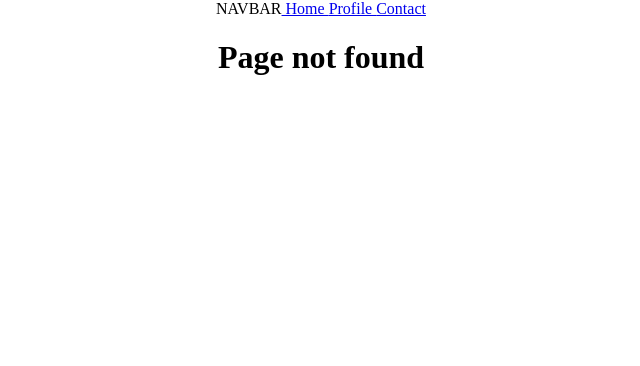
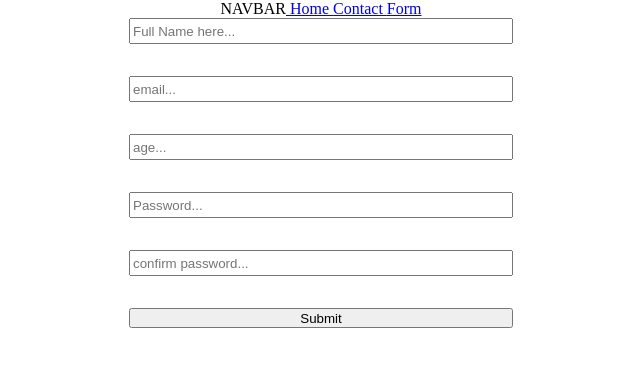
Before and after one commit to SharkTax/BotDisc, a React (Create React App) app: page /form in a window 1280 px wide. Before the commit this address had no page. Shown: the top 366 px of the page, without its empty margins (319-959 px from the left). Built offline with nearby package versions, Linux system fonts and the light colour scheme.

Commit message:
this is the form prctice, with yup

```diff
--- a/package.json
+++ b/package.json
@@ -3,15 +3,19 @@
   "version": "0.1.0",
   "private": true,
   "dependencies": {
+    "@hookform/resolvers": "^3.3.4",
+    "@tanstack/react-query": "^5.17.19",
     "@testing-library/jest-dom": "^5.17.0",
     "@testing-library/react": "^13.4.0",
     "@testing-library/user-event": "^13.5.0",
     "axios": "^1.6.5",
     "react": "^18.2.0",
     "react-dom": "^18.2.0",
+    "react-hook-form": "^7.49.3",
     "react-router-dom": "^6.21.3",
     "react-scripts": "5.0.1",
-    "web-vitals": "^2.1.4"
+    "web-vitals": "^2.1.4",
+    "yup": "^1.3.3"
   },
   "scripts": {
     "start": "react-scripts start",
--- a/src/App.css
+++ b/src/App.css
@@ -5,8 +5,20 @@ body{
 
 .App {
   text-align: center;
+  display: flex;
+  flex-direction: column;
+  align-items: center;
 }
 
+form{
+  display: flex;
+  flex-direction: column ;
+  width: 30%;
+}
+
+input{
+  height: 20px;
+}
 
 .addTask{
   height: 30vh;
--- a/src/App.js
+++ b/src/App.js
@@ -2,29 +2,30 @@ import { useEffect, useState, createContext } from 'react';
 import styles from'./App.css';
 import {Home} from './pages/Home'
 import { Contact } from './pages/Contact';
-import { Profile } from './pages/Profile';
+import { Form } from './pages/Form';
 import { Navbar } from './pages/Navbar';
 import { BrowserRouter as Router, Routes, Route , Link} from 'react-router-dom';
+import { QueryClient, QueryClientProvider } from '@tanstack/react-query';
 
 export const AppContext = createContext();
 
 
 
 function App() {
-  const [userName, setusername] = useState("Victor")
+  const client = new QueryClient();
   return (
     <div className="App">
-      <AppContext.Provider value={{userName, setusername}}>
+      <QueryClientProvider client={client}>
         <Router>
         <Navbar/>
           <Routes>
             <Route path='/' element={<Home />}/>
-            <Route path='/profile' element={<Profile/>}/>
+            <Route path='/form' element={<Form/>}/>
             <Route path='/contact' element={<Contact/>}/>
             <Route path='*' element={<h1>Page not found</h1>}/>
           </Routes>
         </Router>
-      </AppContext.Provider>
+      </QueryClientProvider>
     </div>
   );
 }
--- a/src/components/ChangeProfile.js
+++ /dev/null
@@ -1,16 +0,0 @@
-import { useState } from "react"
-import { useContext } from "react"
-import { AppContext } from "../App"
-
-
-export const ChangeProfile = ()=>{
-
-    const {setusername} = useContext(AppContext)
-    const [newUsername, setNewUserName] = useState("")
-    return (
-        <div>
-            <input onChange={(e)=>{setNewUserName(e.target.value)}}/>
-            <button onClick={()=>{setusername(newUsername)}}>Change the userName</button>
-        </div>
-    )
-}
--- a/src/index.js
+++ b/src/index.js
@@ -4,7 +4,9 @@ import App from './App';
 
 const root = ReactDOM.createRoot(document.getElementById('root'));
 root.render(
-    <App />
+    <React.StrictMode>
+        <App />
+    </React.StrictMode>
 );
 
 // If you want to start measuring performance in your app, pass a function
--- /dev/null
+++ b/src/pages/Form.js
@@ -0,0 +1,39 @@
+import { useForm } from "react-hook-form"
+import {yupResolver} from "@hookform/resolvers/yup"
+import * as yup from "yup"
+
+export const Form = () => {
+
+
+    const schema = yup.object().shape({
+        fullName : yup.string().required("your full name is required"),
+        email: yup.string().email().required("insert an good email"),
+        age: yup.number().positive().integer().min(18).required("you must be 18 plus"),
+        password: yup.string().min(4).max(20).required("valid password pls"),
+        Cpassword: yup.string().min(4).oneOf([yup.ref("password"), null], "the password is not matching").required()
+
+    })
+
+    const {register, handleSubmit, formState: {errors}} = useForm({
+        resolver: yupResolver(schema),
+    })
+
+    const onSubmit = (data)=>{
+        console.log(data)
+    }
+    return(
+        <form onSubmit={handleSubmit(onSubmit)}>
+            <input type="text" placeholder="Full Name here..." {...register("fullName")}/>
+            <p>{errors.fullName?.message}</p>
+            <input type="text" placeholder="email..." {...register("email")}/>
+            <p>{errors.email?.message}</p>
+            <input type="number" placeholder="age..." {...register("age")}/>
+            <p>{errors.age?.message}</p>
+            <input type="password" placeholder="Password..." {...register("password")}/>
+            <p>{errors.password?.message}</p>
+            <input type="password" placeholder="confirm password..." {...register("Cpassword")}/>
+            <p>{errors.Cpassword?.message}</p>
+            <input type="submit"/>
+        </form>
+    )
+}
--- a/src/pages/Home.js
+++ b/src/pages/Home.js
@@ -1,8 +1,7 @@
-import { useContext } from "react"
-
-import {AppContext} from "../App"
+import { useQuery } from "@tanstack/react-query"
+import Axios from "axios"
 
 export const Home = ()=>{
-    const {userName} = useContext(AppContext)
-    return (<h1>this is the home page and user is {userName}</h1>)
+
+    return (<h1>this is the home page</h1>)
 }
--- a/src/pages/Navbar.js
+++ b/src/pages/Navbar.js
@@ -5,8 +5,8 @@ export const Navbar = ()=>{
    <div>
     NAVBAR
         <Link to="/"> Home </Link>
-        <Link to="/profile"> Profile </Link>
         <Link to="/contact"> Contact </Link>
+        <Link to="/form">Form</Link>
     </div>
    )
 }
--- a/src/pages/Profile.js
+++ /dev/null
@@ -1,10 +0,0 @@
-import { ChangeProfile } from "../components/ChangeProfile"
-import { useContext } from "react"
-import { AppContext } from "../App"
-
-
-
-export const Profile = ()=>{
-    const {userName} = useContext(AppContext)
-    return <div> PROFILE, user is: {userName} <ChangeProfile/> </div>
-}
```
Also changed, not shown: 1 other file (tests, documents, lock files or other folders).
